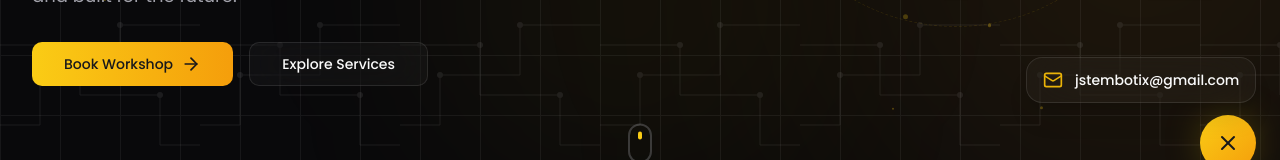
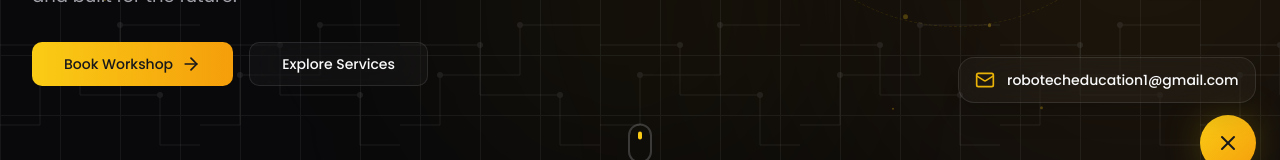
Before and after one commit to jinalpatanwadia/robotechedu, a Next.js app: page / in a window 1280 px wide. Both pictures are taken after a click on the button 1228 px from the left and 748 px from the top of the page. Shown: the part 605-765 px from the top of the page. Built offline with nearby package versions, Linux system fonts and the light colour scheme.

Commit message:
Update floating-contact.tsx

```diff
--- a/components/floating-contact.tsx
+++ b/components/floating-contact.tsx
@@ -19,10 +19,10 @@ export function FloatingContact() {
           >
             <Mail className="h-5 w-5 text-yellow-500" />
             <a
-              href="mailto:jstembotix@gmail.com?subject=Workshop%20Inquiry"
+              href="mailto:robotecheducation1@gmail.com?subject=Workshop%20Inquiry"
               className="text-sm font-medium hover:text-yellow-500"
             >
-              jstembotix@gmail.com
+              robotecheducation1@gmail.com
             </a>
           </motion.div>
         )}
```
